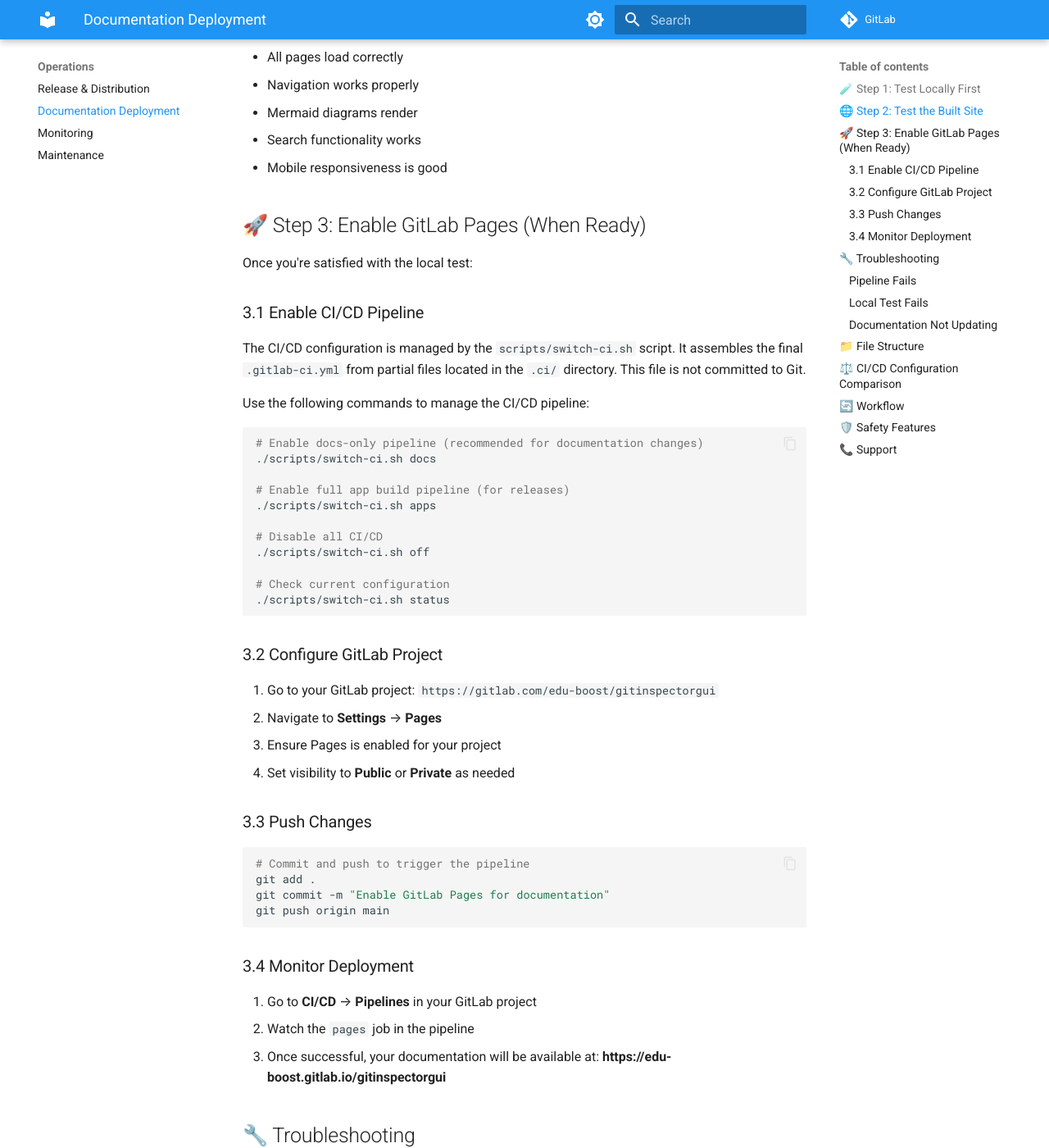
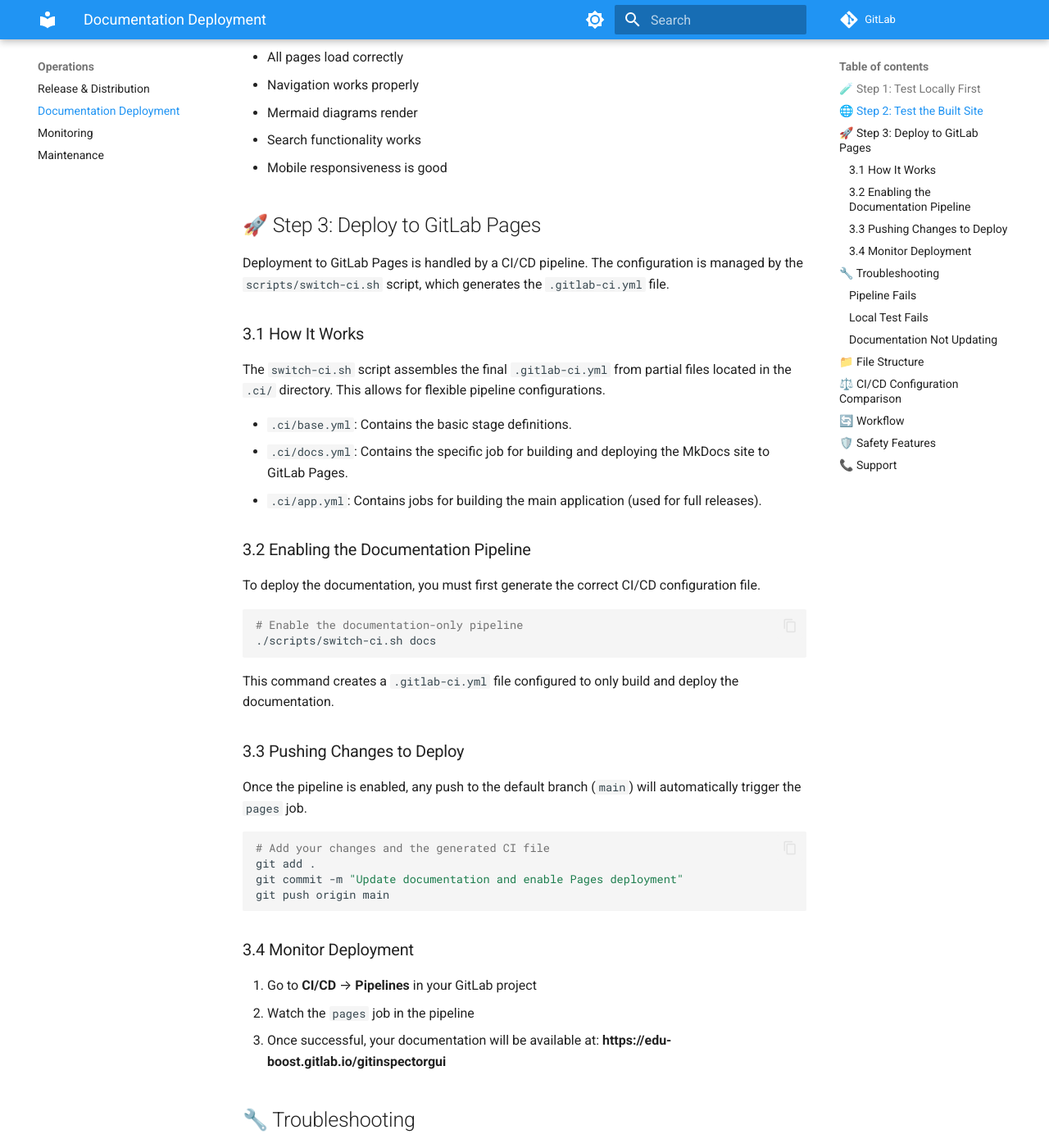
Before and after one commit to boost-edu-tools/gitinspectorgui, an MkDocs documentation site: the page built from docs/operations/documentation-deployment.md, in a window 1280 px wide and 1400 px high, scrolled down 983 px. Shown: the whole window at 82% size. Built offline with MkDocs 1.6.1 and Material for MkDocs 9.7.7, drawn with Linux system fonts in a browser that asks for light colours; comment, search, counter and statistics services are not loaded; some of the changed text lies outside the part shown.

Commit message:
Update CI config and docs for GitLab Pages

````diff
--- a/docs/operations/documentation-deployment.md
+++ b/docs/operations/documentation-deployment.md
@@ -42,43 +42,37 @@
 -   Search functionality works
 -   Mobile responsiveness is good
 
-## 🚀 Step 3: Enable GitLab Pages (When Ready)
+## 🚀 Step 3: Deploy to GitLab Pages
 
-Once you're satisfied with the local test:
+Deployment to GitLab Pages is handled by a CI/CD pipeline. The configuration is managed by the `scripts/switch-ci.sh` script, which generates the `.gitlab-ci.yml` file.
 
-### 3.1 Enable CI/CD Pipeline
+### 3.1 How It Works
 
-The CI/CD configuration is managed by the `scripts/switch-ci.sh` script. It assembles the final `.gitlab-ci.yml` from partial files located in the `.ci/` directory. This file is not committed to Git.
+The `switch-ci.sh` script assembles the final `.gitlab-ci.yml` from partial files located in the `.ci/` directory. This allows for flexible pipeline configurations.
 
-Use the following commands to manage the CI/CD pipeline:
+-   `.ci/base.yml`: Contains the basic stage definitions.
+-   `.ci/docs.yml`: Contains the specific job for building and deploying the MkDocs site to GitLab Pages.
+-   `.ci/app.yml`: Contains jobs for building the main application (used for full releases).
+
+### 3.2 Enabling the Documentation Pipeline
+
+To deploy the documentation, you must first generate the correct CI/CD configuration file.
 
 ```bash
-# Enable docs-only pipeline (recommended for documentation changes)
+# Enable the documentation-only pipeline
 ./scripts/switch-ci.sh docs
-
-# Enable full app build pipeline (for releases)
-./scripts/switch-ci.sh apps
-
-# Disable all CI/CD
-./scripts/switch-ci.sh off
-
-# Check current configuration
-./scripts/switch-ci.sh status
 ```
 
-### 3.2 Configure GitLab Project
+This command creates a `.gitlab-ci.yml` file configured to only build and deploy the documentation.
 
-1. Go to your GitLab project: `https://gitlab.com/edu-boost/gitinspectorgui`
-2. Navigate to **Settings** → **Pages**
-3. Ensure Pages is enabled for your project
-4. Set visibility to **Public** or **Private** as needed
+### 3.3 Pushing Changes to Deploy
 
-### 3.3 Push Changes
+Once the pipeline is enabled, any push to the default branch (`main`) will automatically trigger the `pages` job.
 
 ```bash
-# Commit and push to trigger the pipeline
+# Add your changes and the generated CI file
 git add .
-git commit -m "Enable GitLab Pages for documentation"
+git commit -m "Update documentation and enable Pages deployment"
 git push origin main
 ```
 
````
Also changed, not shown: other parts of docs/operations/documentation-deployment.md (+1 -1 lines), 1 other file.
